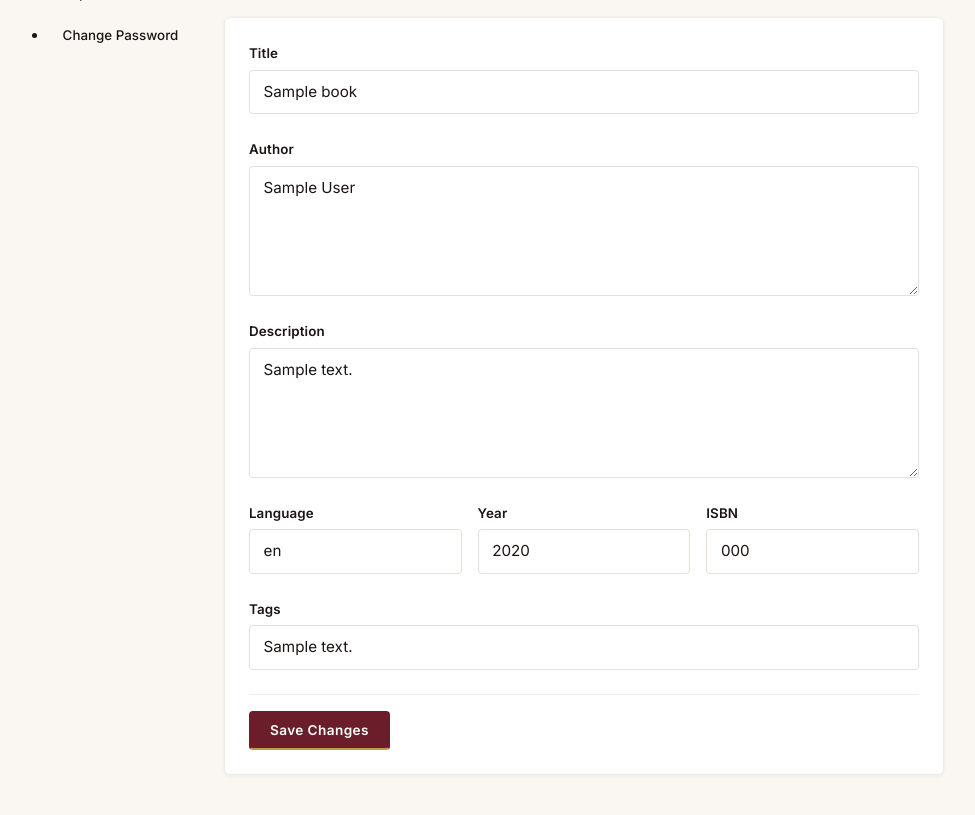
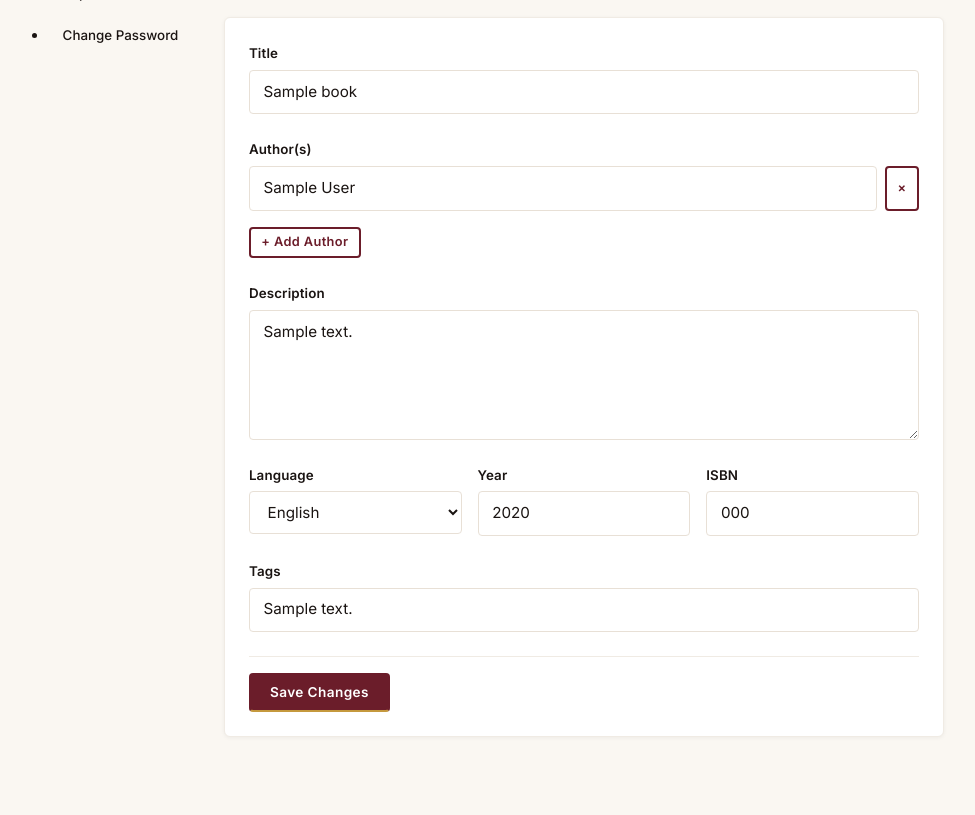
Before and after one commit to apnovoa/oratory-hearts-library, a Flask app: page /admin/import-pdf/staged/1/edit in a window 1280 px wide. Shown: the part 542-1357 px from the top of the page, without its empty margins (47-1022 px from the left). Run offline with Flask 3, Linux system fonts and the light colour scheme; a user stored in the database is signed in; tables that the repository leaves empty hold one stand-in row (values such as "Sample post"); parts of the project's set-up code (start-up, migrations or seed data) failed here and were passed over; some libraries are stand-ins or nearby versions.

Commit message:
feat: dynamic author fields with add/remove buttons and language dropdown
- Replace single author textarea with individual input fields, each with
  a remove button, plus a "+ Add Author" button. JavaScript syncs the
  inputs into the hidden ||‑delimited field on submit. Applied to both
  book edit and staged book edit forms.
- Change language field from free-text to a dropdown select with common
  liturgical languages (Latin, English, German, Greek, Spanish, French,
  Italian, Polish, Portuguese). Applied to both BookForm and
  StagedBookForm.
- Add Greek to LANGUAGE_LABELS and new LANGUAGE_CHOICES list in models.

Co-Authored-By: Claude Opus 4.6 <noreply@anthropic.com>

```diff
--- a/app/admin/forms.py
+++ b/app/admin/forms.py
@@ -2,6 +2,7 @@ from flask_wtf import FlaskForm
 from flask_wtf.file import FileAllowed, FileField
 from wtforms import (
     BooleanField,
+    HiddenField,
     IntegerField,
     PasswordField,
     SelectField,
@@ -12,6 +13,7 @@ from wtforms import (
 from wtforms.validators import DataRequired, EqualTo, Length, NumberRange, Optional
 
 from ..auth.forms import _validate_password_strength
+from ..models import LANGUAGE_CHOICES
 
 
 class BookForm(FlaskForm):
@@ -20,21 +22,20 @@ class BookForm(FlaskForm):
         validators=[DataRequired(), Length(max=500)],
         render_kw={"placeholder": "Book title"},
     )
-    author = TextAreaField(
+    author = HiddenField(
         "Author",
         validators=[DataRequired(), Length(max=500)],
-        render_kw={"placeholder": "One author per line", "rows": 2},
     )
     description = TextAreaField(
         "Description",
         validators=[Optional(), Length(max=5000)],
         render_kw={"placeholder": "Book description", "rows": 4},
     )
-    language = StringField(
+    language = SelectField(
         "Language",
-        validators=[DataRequired(), Length(max=50)],
+        validators=[DataRequired()],
+        choices=LANGUAGE_CHOICES,
         default="en",
-        render_kw={"placeholder": "e.g. en, la, es"},
     )
     publication_year = IntegerField(
         "Publication Year",
@@ -271,9 +272,14 @@ class ReadingListForm(FlaskForm):
 
 class StagedBookForm(FlaskForm):
     title = StringField("Title", validators=[Optional(), Length(max=500)])
-    author = TextAreaField("Author", validators=[Optional(), Length(max=500)], render_kw={"placeholder": "One author per line", "rows": 2})
+    author = HiddenField("Author", validators=[Optional(), Length(max=500)])
     description = TextAreaField("Description", validators=[Optional(), Length(max=5000)], render_kw={"rows": 4})
-    language = StringField("Language", validators=[Optional(), Length(max=50)], default="en")
+    language = SelectField(
+        "Language",
+        validators=[Optional()],
+        choices=[("", "-- Select --")] + LANGUAGE_CHOICES,
+        default="en",
+    )
     publication_year = IntegerField("Publication Year", validators=[Optional(), NumberRange(min=1, max=2100)])
     isbn = StringField("ISBN", validators=[Optional(), Length(max=20)])
     tags_text = StringField(
--- a/app/admin/routes_books.py
+++ b/app/admin/routes_books.py
@@ -150,9 +150,6 @@ def book_edit(book_id):
     form = BookForm(obj=book)
     if request.method == "GET":
         form.tags_text.data = ", ".join(t.name for t in book.tags)
-        # Show ||‑delimited authors as one-per-line in the textarea
-        if book.author:
-            form.author.data = book.author.replace("||", "\n")
 
     if form.validate_on_submit():
         book.title = form.title.data.strip()
--- a/app/admin/routes_import_pdf.py
+++ b/app/admin/routes_import_pdf.py
@@ -196,8 +196,6 @@ def import_pdf_staged_edit(staged_id):
         abort(404)
 
     form = StagedBookForm(obj=staged)
-    if request.method == "GET" and staged.author:
-        form.author.data = staged.author.replace("||", "\n")
 
     if form.validate_on_submit():
         staged.title = form.title.data.strip() if form.title.data else None
--- a/app/models.py
+++ b/app/models.py
@@ -115,7 +115,21 @@ LANGUAGE_LABELS = {
     "de": "German",
     "pt": "Portuguese",
     "pl": "Polish",
+    "el": "Greek",
 }
+
+# Ordered choices for admin language dropdowns (Latin/English first, then alphabetical)
+LANGUAGE_CHOICES = [
+    ("la", "Latin"),
+    ("en", "English"),
+    ("de", "German"),
+    ("el", "Greek"),
+    ("es", "Spanish"),
+    ("fr", "French"),
+    ("it", "Italian"),
+    ("pl", "Polish"),
+    ("pt", "Portuguese"),
+]
 
 # ── Book ────────────────────────────────────────────────────────────
 
--- a/app/templates/admin/import_pdf_staged_edit.html
+++ b/app/templates/admin/import_pdf_staged_edit.html
@@ -66,8 +66,19 @@
           </div>
 
           <div class="form-group">
-            <label class="form-label" for="author">Author</label>
-            {{ form.author(class="form-control", id="author") }}
+            <label class="form-label">Author(s)</label>
+            {{ form.author(id="author-hidden") }}
+            <div id="authors-container">
+              {% for name in (form.author.data or '').split('||') %}
+              {% if name.strip() %}
+              <div class="author-row d-flex gap-sm mb-sm">
+                <input type="text" class="form-control author-input" value="{{ name.strip() }}" placeholder="Author name">
+                <button type="button" class="btn btn-outline btn-sm author-remove" title="Remove">&times;</button>
+              </div>
+              {% endif %}
+              {% endfor %}
+            </div>
+            <button type="button" id="add-author-btn" class="btn btn-outline btn-sm mt-sm">+ Add Author</button>
           </div>
 
           <div class="form-group">
@@ -110,3 +121,65 @@
   </div>
 </div>
 {% endblock %}
+
+{% block scripts %}
+<script>
+(function () {
+    var container = document.getElementById("authors-container");
+    var hidden = document.getElementById("author-hidden");
+    var addBtn = document.getElementById("add-author-btn");
+    if (!container || !hidden || !addBtn) return;
+
+    function createRow(value) {
+        var row = document.createElement("div");
+        row.className = "author-row d-flex gap-sm mb-sm";
+        var input = document.createElement("input");
+        input.type = "text";
+        input.className = "form-control author-input";
+        input.placeholder = "Author name";
+        input.value = value || "";
+        var removeBtn = document.createElement("button");
+        removeBtn.type = "button";
+        removeBtn.className = "btn btn-outline btn-sm author-remove";
+        removeBtn.title = "Remove";
+        removeBtn.textContent = "\u00d7";
+        row.appendChild(input);
+        row.appendChild(removeBtn);
+        return row;
+    }
+
+    if (!container.querySelector(".author-row")) {
+        container.appendChild(createRow(""));
+    }
+
+    addBtn.addEventListener("click", function () {
+        container.appendChild(createRow(""));
+        container.lastElementChild.querySelector("input").focus();
+    });
+
+    container.addEventListener("click", function (e) {
+        if (e.target.classList.contains("author-remove")) {
+            var rows = container.querySelectorAll(".author-row");
+            if (rows.length > 1) {
+                e.target.parentElement.remove();
+            } else {
+                rows[0].querySelector("input").value = "";
+            }
+        }
+    });
+
+    var form = hidden.closest("form");
+    if (form) {
+        form.addEventListener("submit", function () {
+            var inputs = container.querySelectorAll(".author-input");
+            var names = [];
+            for (var i = 0; i < inputs.length; i++) {
+                var v = inputs[i].value.trim();
+                if (v) names.push(v);
+            }
+            hidden.value = names.join("||");
+        });
+    }
+})();
+</script>
+{% endblock %}
```
Also changed, not shown: app/templates/admin/book_edit.html (+77 -2 lines).
